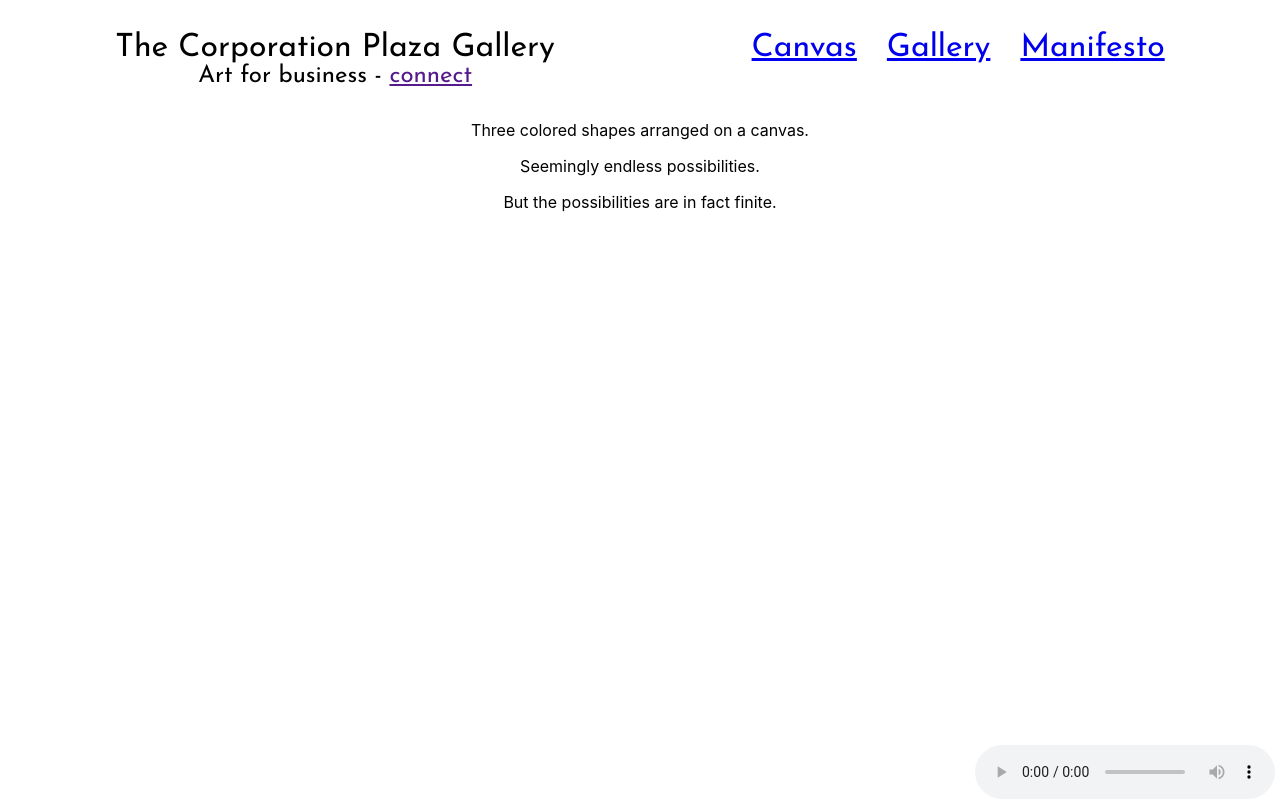
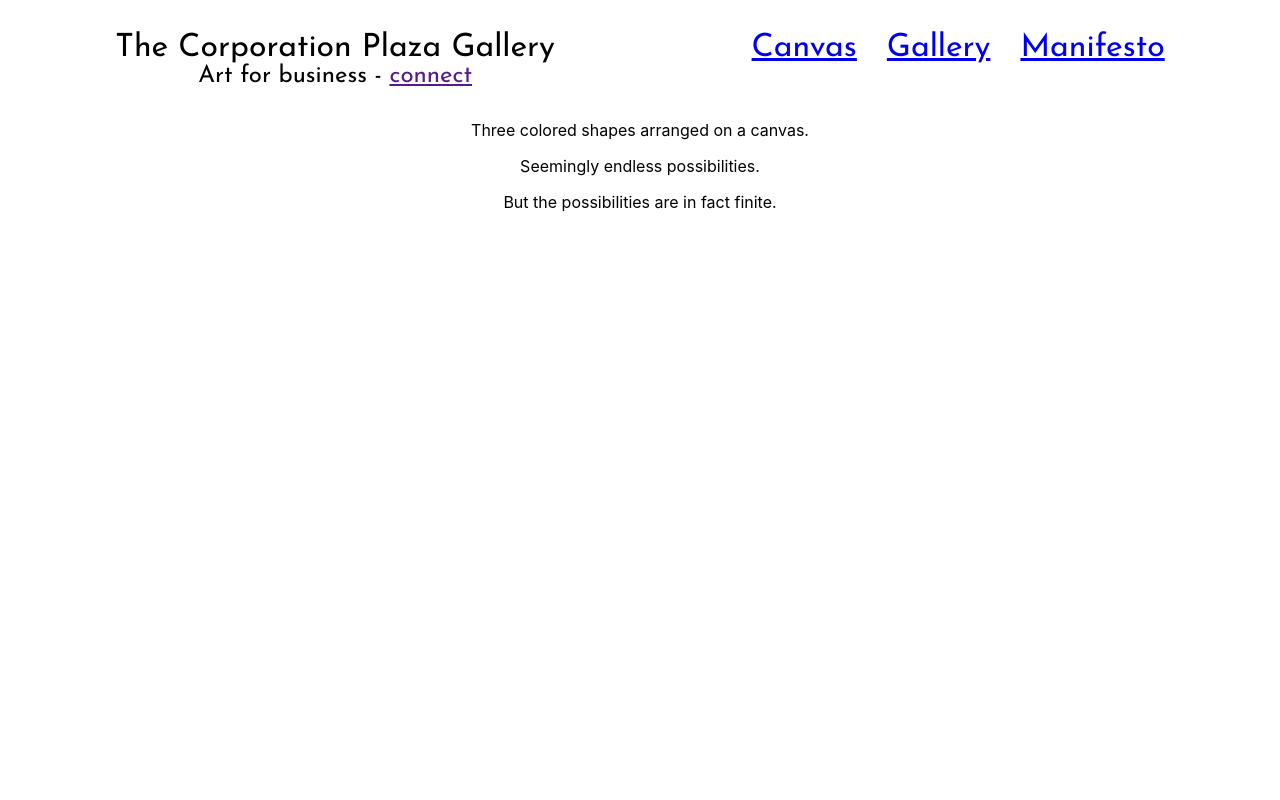
Before and after one commit to brianchitester/vasily, a React (Create React App) app: page /manifesto in a window 1280 px wide. Built offline with nearby package versions, Linux system fonts and the light colour scheme.

Commit message:
hide audio

```diff
--- a/src/App.tsx
+++ b/src/App.tsx
@@ -21,7 +21,7 @@ function App() {
           <Route path="/gallery" element={<Gallery gallery={gallery} />} />
           <Route path="/manifesto" element={<Manifesto />} />
         </Routes>
-        <StyledAudioControls src="art.mp3" autoPlay controls />
+        <StyledAudioControls src="art.mp3" autoPlay />
       </BrowserRouter>
     </div>
   );
```
